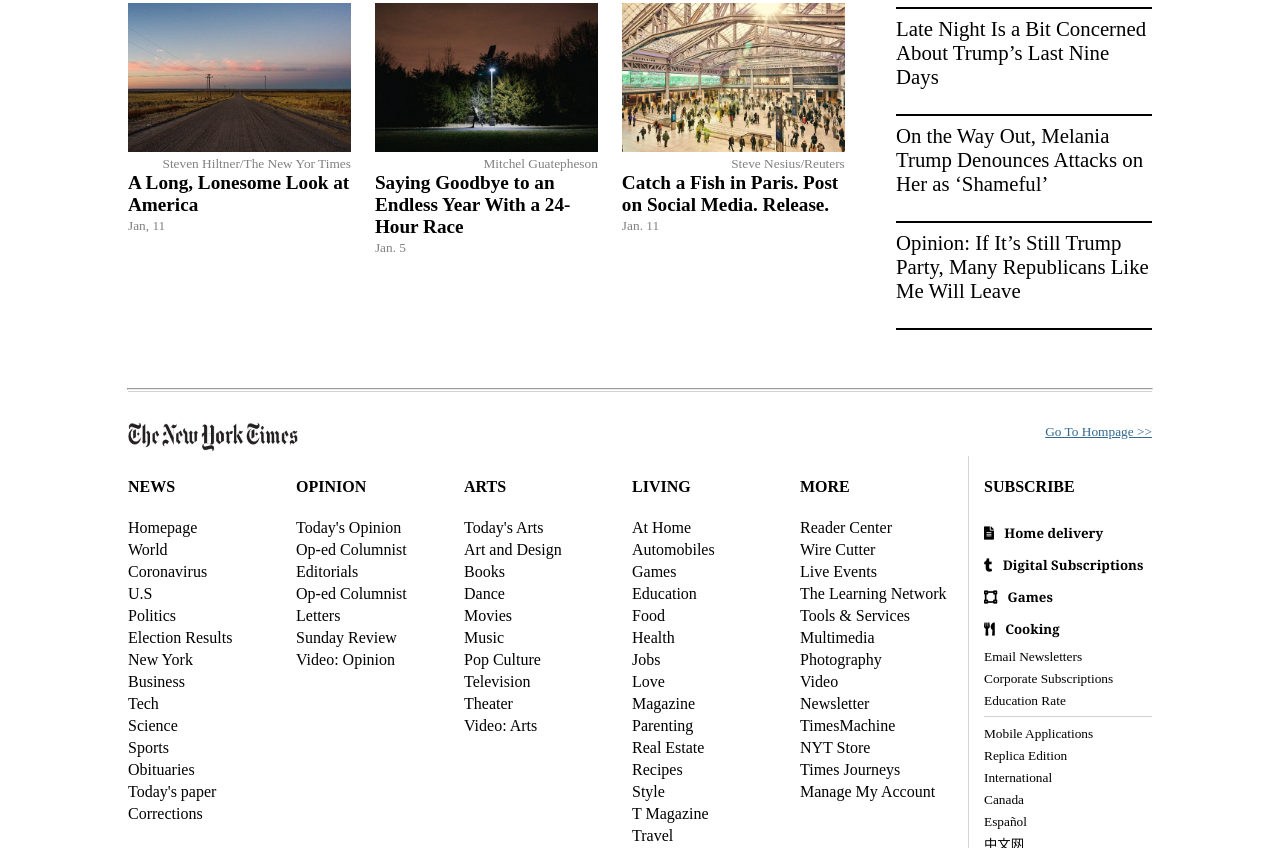
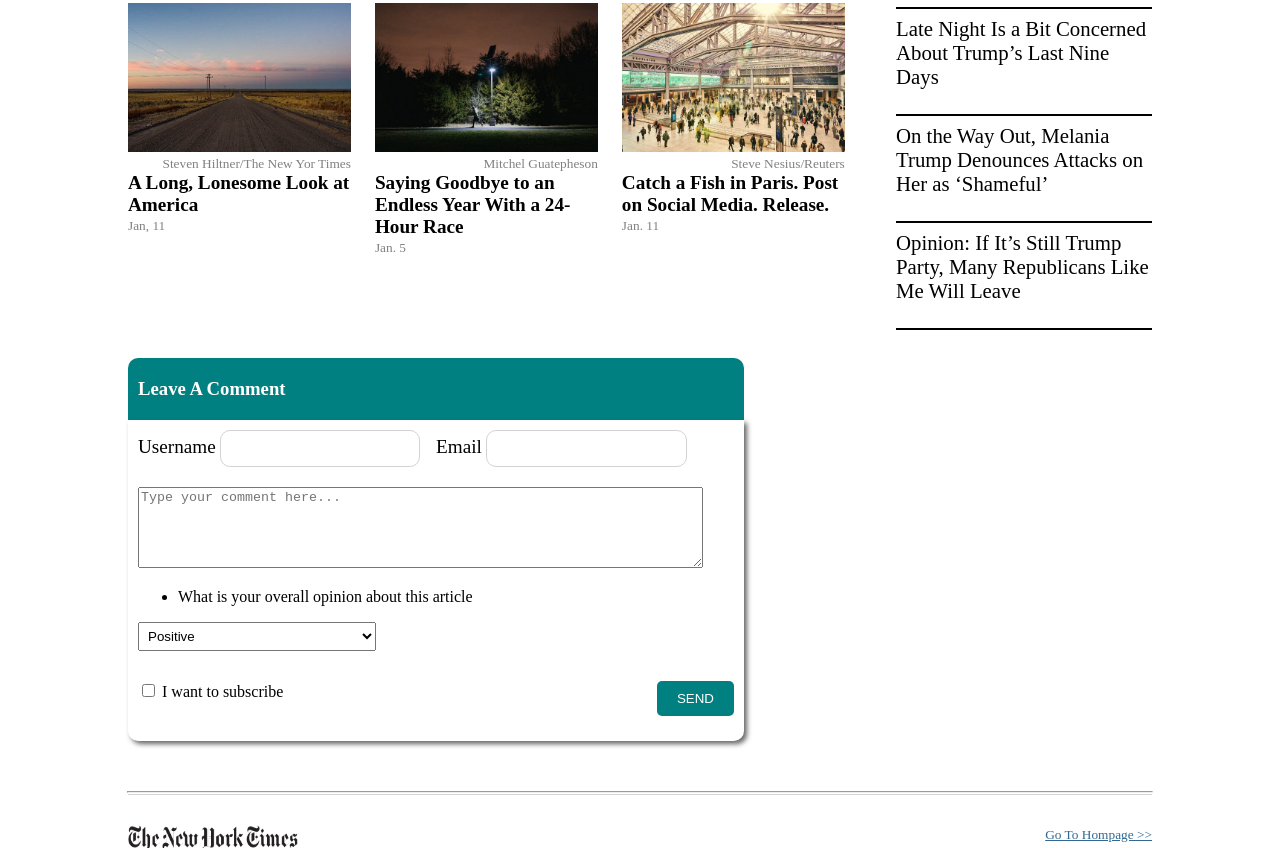
Before and after one commit to Rashad-Muntar/new-york-times, a website: page index.html in a window 1280 px wide. Shown: the part 11152-12000 px from the top of the page. Drawn offline with Linux system fonts and the light colour scheme.

Commit message:
add comment form

```diff
--- a/index.html
+++ b/index.html
@@ -382,6 +382,55 @@
     </aside>
 </section>
 
+
+    <section class="form-section">
+
+        <form action="#">
+            <section class="header-title">
+                <h3>Leave A Comment</h3>
+            </section>
+
+            <section class="form-body">
+                <section class="name-and-email">
+                    <section>
+                        <label for="name">Username</label>
+                        <input type="text" maxlength="20" required>
+                    </section>
+
+                    <section>
+                        <label for="name">Email</label>
+                        <input type="email" maxlength="20" required>
+                    </section>
+                </section>
+
+                <!-- <label class="comment-label" for="comment">Comment</label> -->
+                <textarea id="comment" cols="68" rows="5" maxlength="250" placeholder="Type your comment here..."></textarea>
+
+                <section class="dropdown">
+                    <ul>
+                        <li>What is your overall opinion about this article</li>
+                    </ul>
+
+                    <select class="select-option" name="" id="">
+                        <option value="positive">Positive</option>
+                        <option value="Negative">Negative</option>
+                        <option value="Neutral">Neutral</option>
+                    </select>
+                </section>
+
+
+
+                <input type="checkbox" name="" id=""> <span>I want to subscribe</span>
+
+                <button>SEND</button>
+
+
+            </section>
+
+        </form>
+
+    </section>
+
     </main>
 
 
--- a/style.css
+++ b/style.css
@@ -198,6 +198,15 @@
   justify-content: center;
 }
 
+.form-body button {
+  float: right;
+  border: none;
+  border-radius: 5px;
+  padding: 10px 20px;
+  color: white;
+  background: teal;
+}
+
 nav .nav-buttons {
   display: flex;
   flex-basis: 14.3%;
@@ -308,6 +317,20 @@
   justify-content: space-between;
 }
 
+.name-and-email {
+  display: flex;
+  margin-bottom: 20px;
+}
+
+.name-and-email section {
+  flex: 1;
+}
+
+.select-option {
+  width: 40%;
+  padding: 5px;
+}
+
 .theory-of-inflation-section section section {
   position: relative;
   top: 170px;
@@ -320,6 +343,56 @@
   flex: 1;
   display: flex;
   flex-direction: column;
+}
+
+.form-section {
+  width: 80vw;
+  margin: 0 auto;
+  margin-top: 20px;
+}
+
+.form-section form {
+  width: 60%;
+}
+
+form .header-title {
+  width: 97%;
+  background: teal;
+  padding: 1px 10px;
+  color: white;
+  border-top-left-radius: 10px;
+  border-top-right-radius: 10px;
+}
+
+form .form-body {
+  width: 97%;
+  padding: 10px;
+  margin-bottom: 10px;
+  padding-bottom: 40px;
+  border-bottom-left-radius: 10px;
+  border-bottom-right-radius: 10px;
+  -webkit-box-shadow: 3px 3px 5px 0 rgba(50, 50, 50, 0.75);
+  -moz-box-shadow: 3px 3px 5px 0 rgba(50, 50, 50, 0.75);
+  box-shadow: 3px 3px 5px 0 rgba(50, 50, 50, 0.75);
+}
+
+form .form-body section input {
+  padding: 10px 0 10px 5px;
+  width: 65%;
+  border: 1px solid lightgray;
+  border-radius: 10px;
+}
+
+form .form-body label {
+  font-size: 1.2em;
+}
+
+.dropdown {
+  margin-bottom: 30px;
+}
+
+.comment-label {
+  display: block;
 }
 
 .editors-pick-section section aside section {
```
